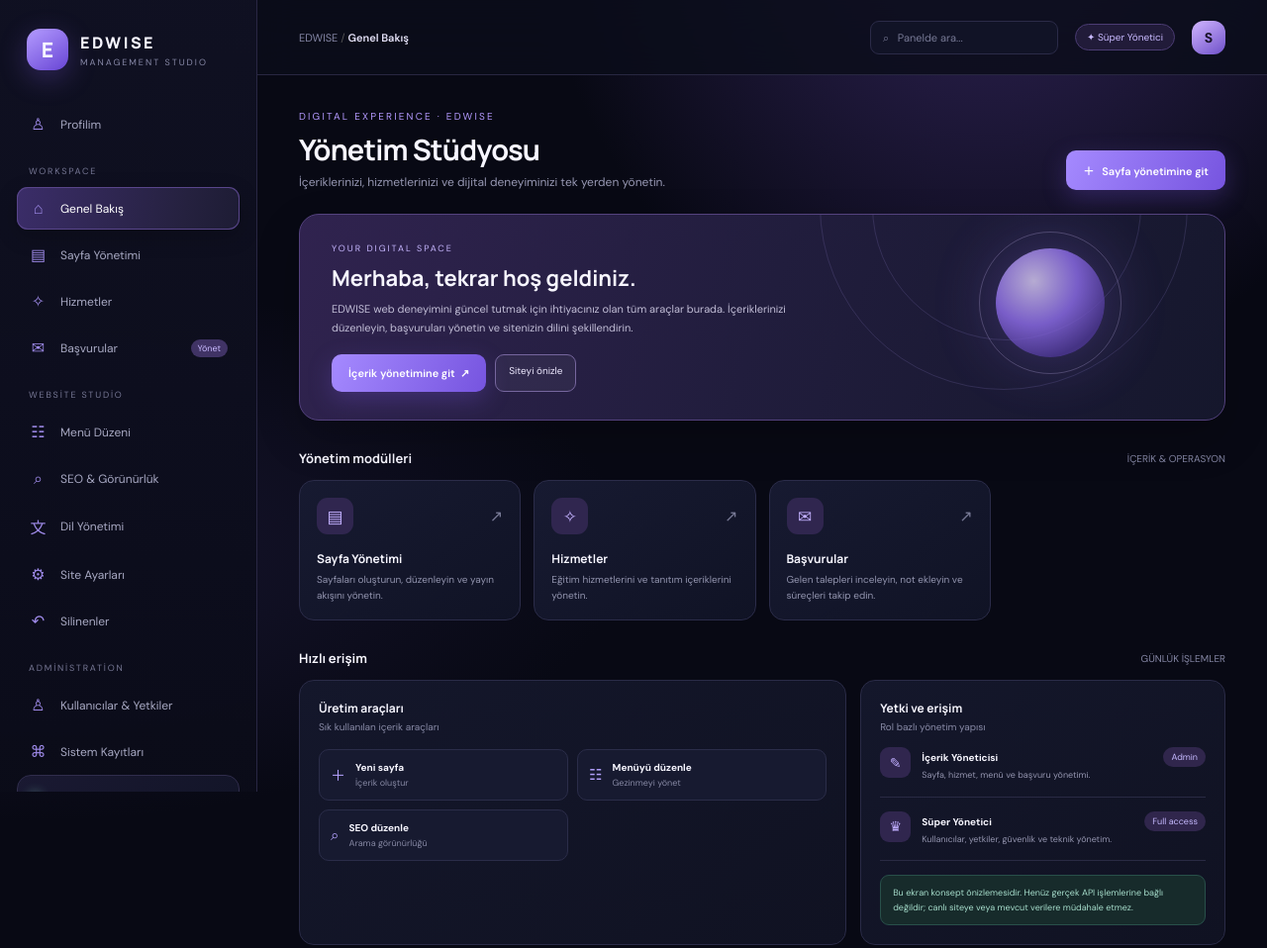
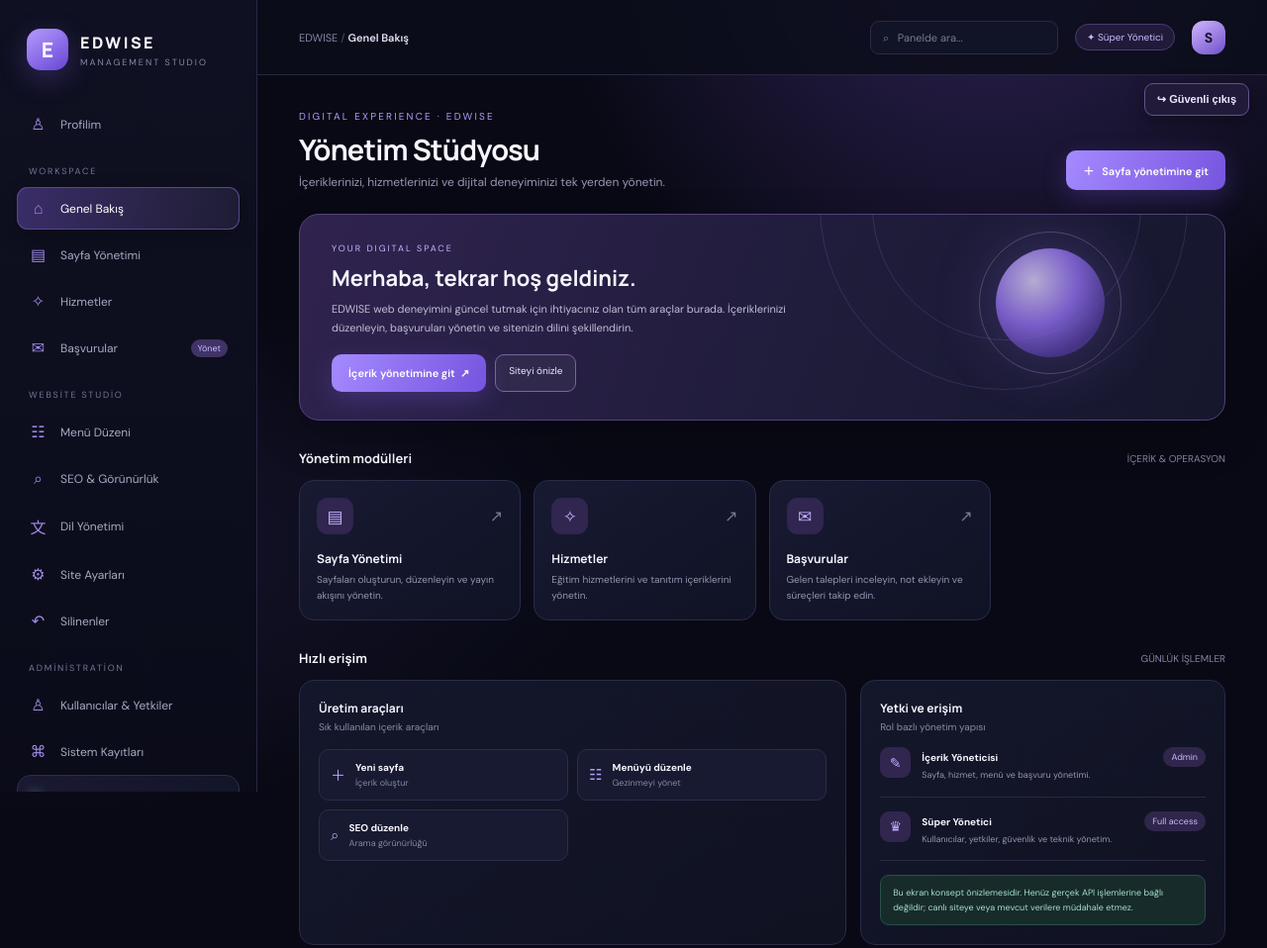
Before and after one commit to basarckmclgl/edwise-website, a plain HTML site: page admin/panel-concept-preview.html in a window 1280 px wide. Shown: the whole page at 99% size. Drawn offline with Linux system fonts and the light colour scheme.

Commit message:
Add secure logout control to admin module

```diff
--- a/admin/panel-concept-preview.html
+++ b/admin/panel-concept-preview.html
@@ -64,4 +64,4 @@ main{min-width:0}.topbar{height:76px;border-bottom:1px solid #282741;background:
 <div class="footnote">Bu ekran konsept önizlemesidir. Henüz gerçek API işlemlerine bağlı değildir; canlı siteye veya mevcut verilere müdahale etmez.</div>
 </section></div>
 
-</div></main></div></body></html>
+</div></main></div><style id="edwise-logout-style">#edwiseLogout{position:fixed;right:18px;top:84px;z-index:99999;border:1px solid #65518f;border-radius:9px;padding:9px 12px;background:#211b39;color:#eee9ff;font:600 11px Arial,sans-serif;cursor:pointer;box-shadow:0 5px 18px #0005}#edwiseLogout:hover{background:#38285e}#edwiseLogout:disabled{opacity:.6;cursor:wait}@media(max-width:650px){#edwiseLogout{top:70px;right:9px;padding:8px 10px;font-size:10px}}</style><button id="edwiseLogout" type="button" aria-label="Güvenli çıkış yap">↪ Güvenli çıkış</button><script id="edwise-logout-script">(()=>{const b=document.getElementById('edwiseLogout');if(!b)return;b.addEventListener('click',async()=>{if(!confirm('Yönetim oturumunu kapatmak istiyor musunuz?'))return;b.disabled=true;b.textContent='Çıkış yapılıyor…';try{const r=await fetch('/api/logout',{method:'POST',credentials:'same-origin',headers:{'Content-Type':'application/json'}});const d=await r.json();if(!r.ok||!d.success)throw new Error(d.message||'Çıkış yapılamadı');location.replace('/admin/');}catch(e){b.disabled=false;b.textContent='↪ Güvenli çıkış';alert(e.message||'Çıkış sırasında hata oluştu.');}});})();</script></body></html>
```
